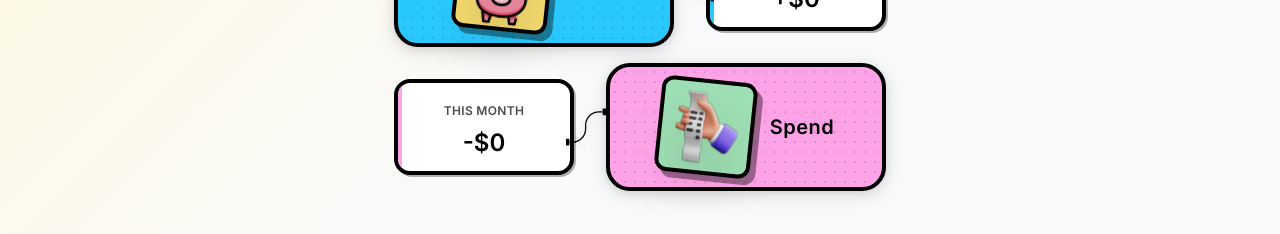
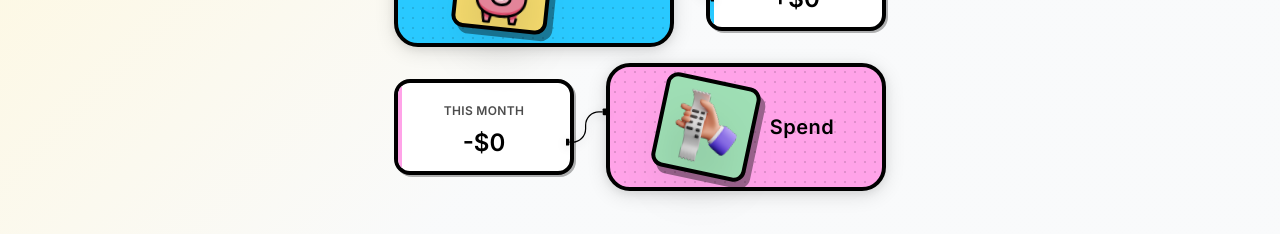
Before and after one commit to shanscar/cute-nano-finance, a React (Vite) app: page / in a window 1280 px wide. Shown: the part 652-886 px from the top of the page. Built offline with nearby package versions, Linux system fonts and the light colour scheme; the HTML template or start-up script is replaced by a standard one.

Commit message:
Refactor: Asymmetric tilt for receipt icon

```diff
--- a/src/pages/Index.tsx
+++ b/src/pages/Index.tsx
@@ -130,7 +130,7 @@ const Index = () => {
               className="group w-[220px] md:w-[280px] h-32 text-lg font-bold rounded-3xl border-4 border-border bg-expense hover:bg-expense text-expense-foreground shadow-[0_4px_20px_rgba(0,0,0,0.12),0_2px_8px_rgba(0,0,0,0.08)] hover:shadow-[0_8px_32px_rgba(0,0,0,0.16),0_4px_12px_rgba(0,0,0,0.12)] hover:-translate-y-2 hover:scale-[1.02] transition-all duration-300 ease-out relative z-10 dotted-pattern"
             >
               <span className="relative z-10 flex items-center gap-4">
-                <span className="flex items-center justify-center w-24 h-24 rounded-xl border-4 border-black bg-badge-green rotate-6 shadow-[6px_6px_0px_rgba(0,0,0,0.4)] transition-all duration-300 group-hover:scale-125 group-hover:-rotate-6 animate-[subtle-bounce]">
+                <span className="flex items-center justify-center w-24 h-24 rounded-xl border-4 border-black bg-badge-green rotate-12 shadow-[6px_6px_0px_rgba(0,0,0,0.4)] transition-all duration-300 group-hover:scale-125 group-hover:-rotate-12 animate-[subtle-bounce]">
                   <img src={receiptSvg} alt="Receipt" className="h-20 w-20 drop-shadow-2xl" />
                 </span>
                 <span className="text-xl font-black tracking-wide">Spend</span>
```
